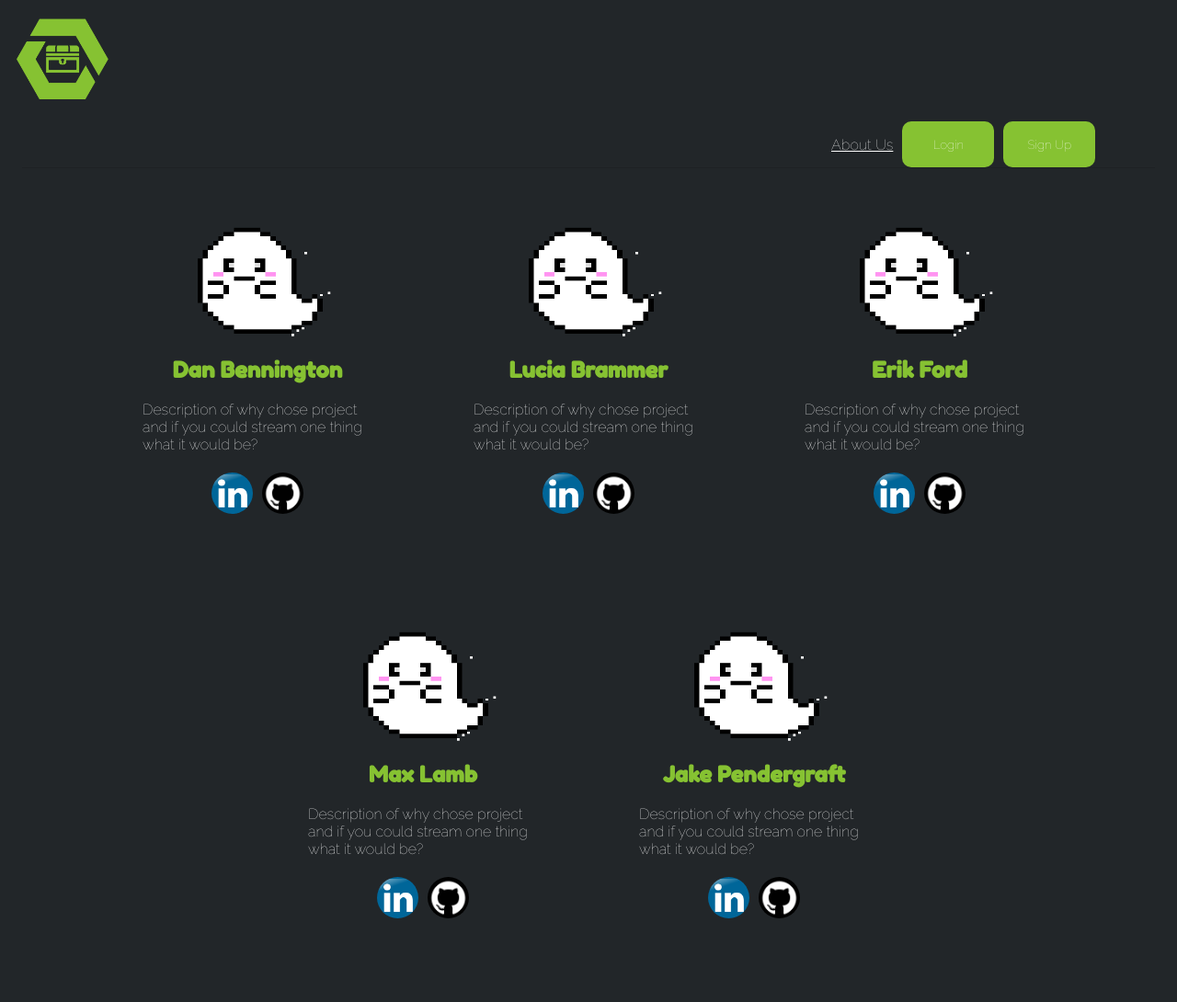
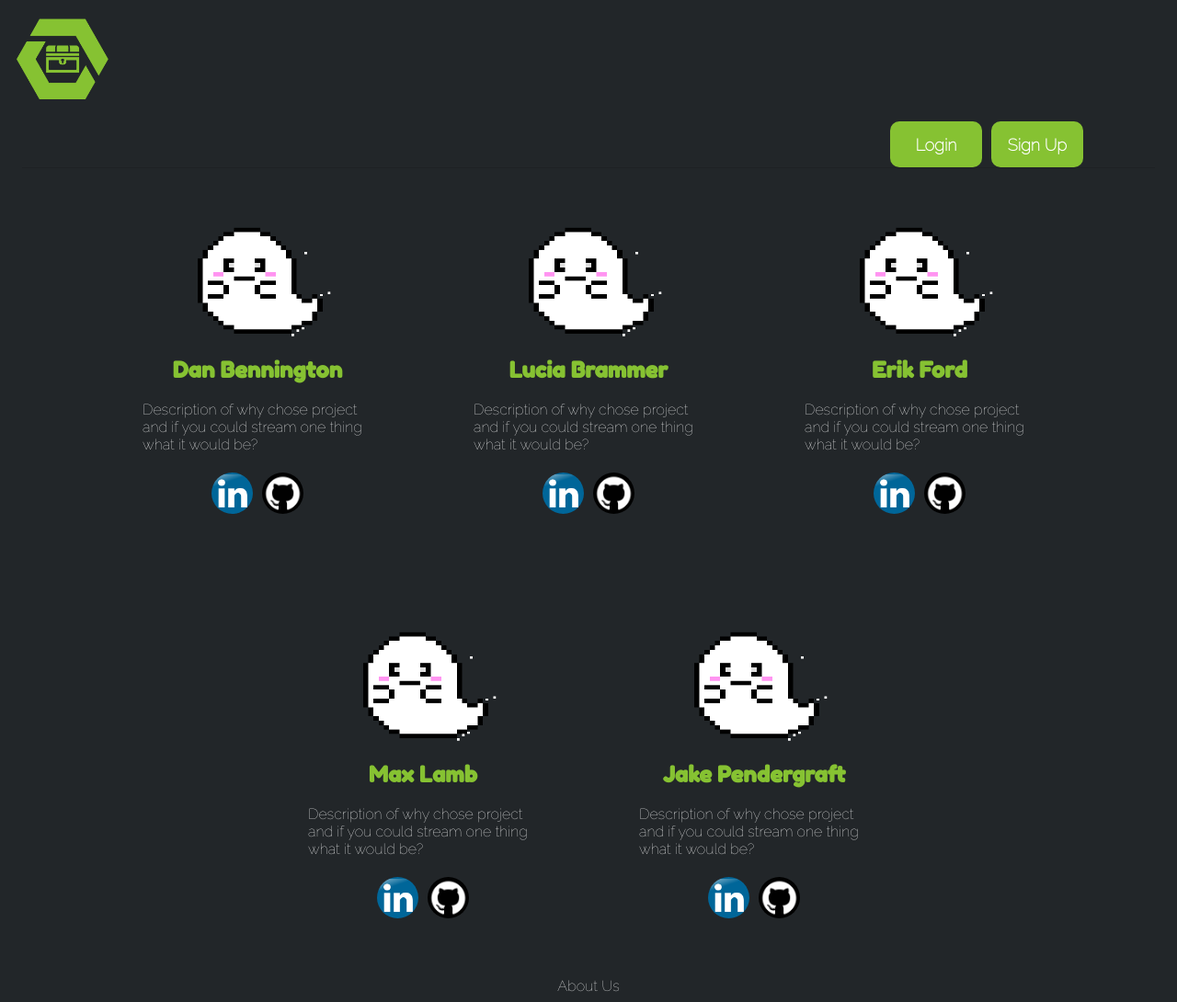
Before and after one commit to DropTopIncorporated/DropZoneFE, a React app: page /aboutus in a window 1280 px wide. Shown: the whole page at 92% size. Built offline with nearby package versions, Linux system fonts and the light colour scheme; no server answers.

Commit message:
some css changes

```diff
--- a/src/components/App/App.jsx
+++ b/src/components/App/App.jsx
@@ -12,6 +12,7 @@ import {
   Route } from 'react-router-dom';
 import FavoritesContainer from '../../containers/FavoritesContainer';
 import PrivateRoute from '../../auth/PrivateRoute';
+import Footer from '../Footer/Footer';
 
 export default function App() {
   return (
@@ -27,6 +28,7 @@ export default function App() {
           <Route exact path='/aboutus' component={AboutUs} />
           <Route exact path='/:title' component={StreamerList} />
         </Switch>
+        <Footer />
       </Router>
     </>);
 }
--- /dev/null
+++ b/src/components/Footer/Footer.jsx
@@ -0,0 +1,19 @@
+import React from 'react';
+import { Link } from 'react-router-dom';
+import styles from '../Header/Header.css';
+
+const Footer = () => {
+
+  return (
+    <>
+      <Link to='/aboutus' className={styles.aboutUs} >
+        <div>
+          About Us
+        </div>
+      </Link>
+    </>
+
+  );
+};
+
+export default Footer;
--- a/src/components/Header/Header.css
+++ b/src/components/Header/Header.css
@@ -19,23 +19,17 @@
   border-radius: 10px;
 }
 .aboutUs{
-  margin-left: 70vw;
-  margin-right: 10px;
+  margin: auto;
+  text-align: center;
   font-family: 'Raleway', sans-serif;
   color: white;
-  align-self: center;
+  text-decoration: none;
 }
 
 .favorites{
   font-family: 'Raleway', sans-serif;
   color: white;
   margin-right: 10px;
-}
-.aboutUs2{
-  margin-right: 10px;
-  font-family: 'Raleway', sans-serif;
-  color: white;
-  margin-left: 72vw;
 }
 
 .noUser{
@@ -45,12 +39,15 @@
 .loginButton {
   width: 100px;
   height: 50px;
+  margin-left: 75vw;
   background: #86C232;
   border-radius: 10px;
   box-shadow: none;
   border: none;
   cursor: pointer;
   font-family: 'Raleway', sans-serif;
+  font-size: 18px;
+  font-weight: bold;
   color: white;
 }
 
@@ -63,6 +60,24 @@
   box-shadow: none;
   border: none;
   font-family: 'Raleway', sans-serif;
+  font-size: 18px;
+  font-weight: bold;
+  color: white;
+  cursor: pointer;
+}
+
+.favoritesButton{
+  margin-right: 10px;
+  margin-left: 75vw;
+  width: 100px;
+  height: 50px;
+  background: #86C232;
+  border-radius: 10px;
+  box-shadow: none;
+  border: none;
+  font-family: 'Raleway', sans-serif;
+  font-size: 18px;
+  font-weight: bold;
   color: white;
   cursor: pointer;
 }
@@ -75,6 +90,8 @@
   box-shadow: none;
   border: none;
   font-family: 'Raleway', sans-serif;
+  font-size: 18px;
+  font-weight: bold;
   color: white;
   cursor: pointer;
 }
--- a/src/components/Header/Header.js
+++ b/src/components/Header/Header.js
@@ -10,9 +10,6 @@ const Header = () => {
 
   const AuthLinks = () => (
     <div className={styles.noUser}>
-      <Link to='/aboutus' className={styles.aboutUs}>
-        About Us
-      </Link>
       <Link to='/login'>
         <button className={styles.loginButton}>Login</button>
       </Link>
@@ -24,11 +21,10 @@ const Header = () => {
 
   const UserSignedIn = () => (
     <div>
-    <Link to='/aboutus' className={styles.aboutUs2}>
-        About Us
-      </Link>
-      <Link to='/favorites' className={styles.favorites}>
+      <Link to='/favorites' >
+        <button className={styles.favoritesButton}>
       Favorites
+        </button>
       </Link>
       <button
         onClick={logOut}
--- a/src/components/Search/SearchBar.js
+++ b/src/components/Search/SearchBar.js
@@ -21,8 +21,10 @@ export default function SearchBar({ onChange }) {
   const classes = useStyles();
 
   return (
-    <form noValidate autoComplete="off" className={classes.root}>
-      <TextField onChange={onChange} id="outlined-basic" label="Search" variant="outlined" className={classes.root}/>
-    </form>
+    <div className={styles.searchBar}>
+      <form noValidate autoComplete="off" className={classes.root}>
+        <TextField onChange={onChange} id="outlined-basic" label="Search" variant="outlined" className={classes.root}/>
+      </form>
+    </div>
   );
 }
--- a/src/containers/FavoritesContainer.jsx
+++ b/src/containers/FavoritesContainer.jsx
@@ -34,8 +34,8 @@ export default function FavoritesContainer() {
     return (
       <li key={i} >
         <Link to={`/${title}`} >
-        <img src={imageUrl} alt={name} className={styles.gameImage}/>
-          </Link>
+          <img src={imageUrl} alt={name} className={styles.gameImage}/>
+        </Link>
         <div className={styles.captionContainer}>
           <p className={styles.caption}>
             {title}
```
Also changed, not shown: src/containers/GamesContainer.css (line endings or trailing spaces). Lines whose indentation alone changed are shown as unchanged.
